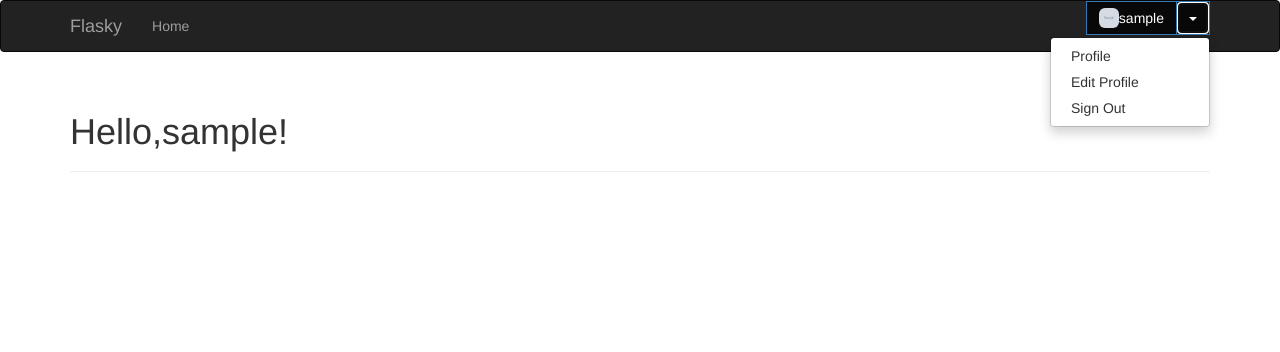
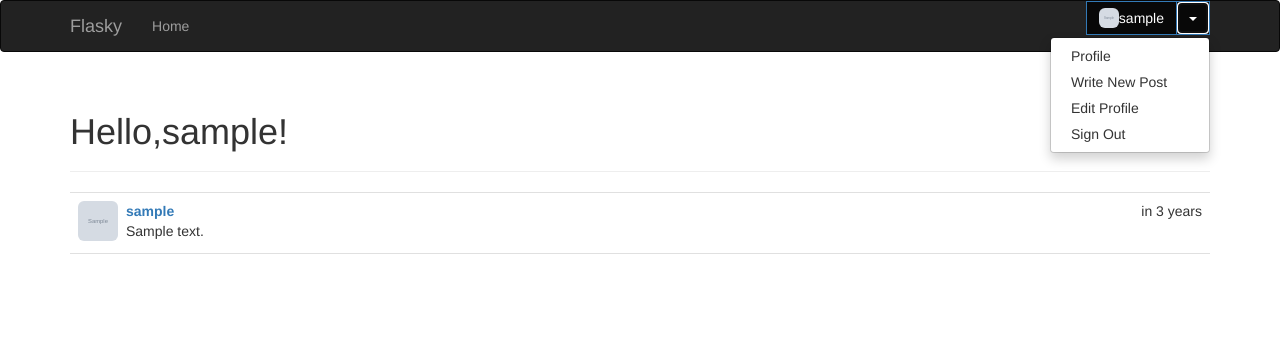
Before and after one commit to Derrick-Liu/project1, a Flask app: page / in a window 1280 px wide, after a click that opens the changed part. Shown: the top 352 px of the page. Run offline with Flask 2, Linux system fonts and the light colour scheme; a user stored in the database is signed in; tables that the repository leaves empty hold one stand-in row (values such as "Sample post"); grey boxes marked "Sample" are stand-in pictures; some libraries are stand-ins or nearby versions.

Commit message:
增加了已登录用户的发帖功能，并在个人主页和网站首页显示用户已发帖，测试有效

```diff
--- a/app/__init__.py
+++ b/app/__init__.py
@@ -4,11 +4,13 @@ from flask_bootstrap import Bootstrap
 from flask_sqlalchemy import SQLAlchemy
 from flask_login import LoginManager
 from flask_mail import Mail
+from flask_moment import Moment
 
 bootstrap=Bootstrap()
 db=SQLAlchemy()
 login_manager=LoginManager()
 mail=Mail()
+moment=Moment()
 
 def create_app(config_name):
     app=Flask(__name__)
@@ -18,6 +20,7 @@ def create_app(config_name):
     db.init_app(app)
     login_manager.init_app(app)
     mail.init_app(app)
+    moment.init_app(app)
 
     from .main import main as main_blueprint
     app.register_blueprint(main_blueprint)
--- a/app/auth/forms.py
+++ b/app/auth/forms.py
@@ -1,15 +1,15 @@
-from flask_wtf import Form
+from flask_wtf import FlaskForm
 from wtforms import StringField,SubmitField,TextAreaField,PasswordField,BooleanField,ValidationError
 from wtforms.validators import DataRequired,Length,EqualTo,Email
 from ..models import User,Role
 
-class LoginForm(Form):
+class LoginForm(FlaskForm):
     username=StringField('What is your name?',validators=[DataRequired()])
     password=PasswordField('Password',validators=[DataRequired(),Length(1,64)])
     remember_me=BooleanField('Remember me')
     submit=SubmitField('Submit')
 
-class RegisterForm(Form):
+class RegisterForm(FlaskForm):
     username=StringField('Username',validators=[DataRequired(),Length(1,64)])
     password=PasswordField('Password',validators=[DataRequired(),Length(1,32),
                                                   EqualTo('password2',message='Passwords must match')])
--- a/app/email.py
+++ b/app/email.py
@@ -11,7 +11,7 @@ def send_asnc_email(app,msg):
 def send_email(to,subject,template,**kwargs):
     app = current_app._get_current_object()
     msg=Message(app.config['FLASKY_MAIL_SUBJECT_PREFIX']+subject,
-                sender=app.config['FLASKY_MAIL_SENDER'],recipients=[to])  #something about the email
+                sender=app.config['FLASKY_MAIL_SENDER'],recipients=[to])
     msg.body=render_template(template+'.txt',**kwargs)
     msg.html=render_template(template+'.html',**kwargs)
     thr=Thread(target=send_asnc_email,args=[app,msg])
--- a/app/main/form.py
+++ b/app/main/form.py
@@ -1,10 +1,10 @@
-from flask_wtf import Form
+from flask_wtf import FlaskForm
 from wtforms import StringField,TextAreaField,SubmitField
 from wtforms.validators import DataRequired,Email,Length,ValidationError
 from flask_login import current_user
 from app.models import User,Role
 
-class EditProfileForm(Form):
+class EditProfileForm(FlaskForm):
 	username=StringField('Username',validators=[DataRequired()])
 	age = StringField('Age', validators=[])
 	gender=StringField('Gender')
@@ -17,3 +17,7 @@ class EditProfileForm(Form):
 	def validate_username(self,field):
 		if field.data!=current_user.username and User.query.filter_by(username=field.data).first():
 			raise ValidationError('Username %s already exists'%field.data)
+
+class EditPostForm(FlaskForm):
+	body=TextAreaField('Edit your post:',validators=[DataRequired(),Length(min=5)])
+	submit=SubmitField('Submit')
--- a/app/main/views.py
+++ b/app/main/views.py
@@ -1,23 +1,34 @@
 from . import main
 from flask import redirect,render_template,flash,url_for,request,abort,send_from_directory,current_app
 from flask_login import login_required,current_user
-from app.models import User,Role,db
-from .form import EditProfileForm
+from app.models import User,Role,db,Post
+from .form import EditProfileForm,EditPostForm
 import xlrd
 from xlutils.copy import copy
 from werkzeug.utils import secure_filename
 import os
+from app.models import Permission
 
-@main.route('/')
+@main.route('/',methods=['GET','POST'])
 def index():
-    return render_template('index.html')
+	form=EditPostForm()
+	if request.method=="POST":
+		post=Post(
+			body=request.form.get('body'),
+			author=current_user._get_current_object()
+		)
+		db.session.add(post)
+		return redirect(url_for('main.index'))
+	posts=Post.query.order_by(Post.timestamp.desc()).all()
+	return render_template('index.html',form=form,posts=posts)
 
 @main.route('/profile/<username>')
 @login_required
 def profile(username):
     user=User.query.filter_by(username=username).first()
     if user is not None:
-        return render_template('user.html',user=user)
+	    posts=user.posts.order_by(Post.timestamp.desc()).all()
+	    return render_template('user.html',user=user,posts=posts)
     else:
         flash('%s is not registered!'%username)
         return redirect(url_for('main.index'))
@@ -81,3 +92,17 @@ def upload_file():
 def uploaded_file(filename):
     app = current_app._get_current_object()
     return send_from_directory(app.config['UPLOAD_IMG_LOCATION'],filename)
+
+@main.route('/edit_post',methods=['POST',"GET"])
+@login_required
+def edit_post():
+	form=EditPostForm()
+	if form.validate_on_submit() and current_user.can(Permission.WRITE_ARTICLES):
+		post=Post(
+			body=form.body.data,
+			author=current_user._get_current_object()
+		)
+		db.session.add(post)
+		return redirect(url_for('main.index'))
+	posts=current_user.posts.order_by(Post.timestamp.desc()).all()
+	return render_template('edit_post.html',form=form,posts=posts)
--- a/app/models.py
+++ b/app/models.py
@@ -4,6 +4,8 @@ from werkzeug.security import generate_password_hash,check_password_hash
 from itsdangerous import TimedJSONWebSignatureSerializer as Serializer
 from flask import current_app
 from datetime import datetime
+import bleach
+from markdown import markdown
 
 class Permission:
     FOLLOW=0x01
@@ -58,6 +60,8 @@ class User(UserMixin,db.Model):
 
 	head_img=db.Column(db.String)
 
+	posts=db.relationship('Post',backref='author',lazy='dynamic')
+
 	def  __init__(self,**kwargs):
 		super(User,self).__init__(**kwargs)
 		if self.role is None:
@@ -66,15 +70,15 @@ class User(UserMixin,db.Model):
 			if self.role is None:
 				self.role=Role.query.filter_by(default=True).first()
 
-	def can(self,Permission):
-		return self.role is not None and (self.role.permission&Permission)==Permission
+	def can(self,permission):
+		return self.role is not None and (self.role.permission&permission)==permission
 
 	def is_administrator(self):
 		return self.can(Permission.ADMINISTER)
 
 	@property
 	def password(self):
-		raise AttributeError('Password can not be read!')\
+		raise AttributeError('Password can not be read!')
 
 	@password.setter       # Enable to set password
 	def password(self,password):
@@ -100,14 +104,28 @@ class User(UserMixin,db.Model):
 		db.session.add(self)
 		return True
 
-class AnonymousUser(AnonymousUserMixin):
-	def can(self,Permission):
-		return False
-	def is_administrator(self):
-		return False
-login_manager.anonymous_user=AnonymousUser
+# class AnonymousUser(AnonymousUserMixin):
+# 	def can(self,permissions):
+# 		return False
+# 	def is_administrator(self):
+# 		return False
+# login_manager.anonymous_user=AnonymousUser()
 
 from . import login_manager
 @login_manager.user_loader
 def load_user(user_id):
 	return User.query.get(int(user_id))
+
+class Post(db.Model):
+	__tablename__='posts'
+	id=db.Column(db.Integer,primary_key=True)
+	body=db.Column(db.Text)
+	body_html = db.Column(db.Text)
+	timestamp=db.Column(db.DateTime,index=True,default=datetime.utcnow())
+	author_id=db.Column(db.Integer,db.ForeignKey('users.id'))
+
+	@staticmethod
+	def on_changed_body(target,value,oldvalue,initiator):
+		allowed_tags=['a','abbr','acronym','b','blockquote','code','em','i','li','ol','pre','strong','ul','h1','h2','h3','p']
+		target.body_html=bleach.linkify(bleach.clean(markdown(value,output_format='html'),tags=allowed_tags,strip=True))
+db.event.listen(Post.body,'set',Post.on_changed_body)
--- a/app/static/styles.css
+++ b/app/static/styles.css
@@ -1,11 +1,9 @@
+.profile-relative {
+    position: relative;
+}
 .profile-thumbnail {
     position: absolute;
 }
-
-.profile-relative {
-    position: relative;
-}
-
 .profile-header {
     min-height: 260px;
     margin-left: 280px;
@@ -35,13 +33,14 @@ div.post-date {
 }
 div.post-author {
     font-weight: bold;
+    margin-left: 48px;
 }
 div.post-thumbnail {
     position: absolute;
 }
 div.post-content {
     margin-left: 48px;
-    min-height: 48px;
+    min-height: 24px;
 }
 div.post-footer {
     text-align: right;
--- /dev/null
+++ b/app/templates/_posts.html
@@ -0,0 +1,20 @@
+
+<ul class="posts">
+    {% for post in posts %}
+    <li class="post">
+        <div class="post-thumbnail">
+            <a href="{{url_for('main.profile',username=post.author.username)}}">
+                <img class="img-rounded profile-thumbnail" src="{{post.author.head_img}}" height="40" width="40">
+            </a>
+        </div>
+        <div class="post-date">{{ moment(post.timestamp).fromNow(refresh=True) }}</div>
+
+        <div class="post-author">
+            <a href="{{url_for('main.profile',username=post.author.username)}}">
+                {{ post.author.username }}
+            </a>
+        </div>
+        <div class="post-content">{{ post.body }}</div>
+    </li>
+    {% endfor %}
+</ul>
--- a/app/templates/base.html
+++ b/app/templates/base.html
@@ -1,6 +1,10 @@
 {% extends "bootstrap/base.html" %}
 
 {% block title %}Flasky{% endblock %}
+{% block scripts %}
+{{ super() }}
+{{ moment.include_moment() }}
+{% endblock %}
 
 {% block head %}
 {{ super() }}
@@ -38,6 +42,7 @@
                     </a>
                     <ul class="dropdown-menu">
                         <li><a href="{{ url_for('main.profile',username=current_user.username)}}">Profile</a> </li>
+                        <li><a href="{{url_for('main.edit_post')}}">Write New Post</a></li>
                         <li><a href="{{ url_for('main.edit_profile',username=current_user.username)}}">Edit Profile</a></li>
                         <li><a href="{{url_for('auth.logout')}}">Sign Out</a></li>
                     </ul>
--- a/app/templates/index.html
+++ b/app/templates/index.html
@@ -1,4 +1,5 @@
 {% extends "base.html" %}
+{% import "bootstrap/wtf.html" as wtf %}
 
 {% block title %} Flask-index {% endblock %}
 
@@ -10,4 +11,10 @@
     <h1>Hello,Stranger. This is the home page!</h1>
     {% endif %}
 </div>
+{% if current_user.is_authenticated %}
+{% if current_user.can(Permission.WRITE_ARTICLES) %}
+{{ wtf.quick_form(form) }}
+{% endif %}
+{% endif %}
+{% include "_posts.html" %}
 {% endblock %}
--- a/app/templates/user.html
+++ b/app/templates/user.html
@@ -38,7 +38,10 @@
     <p>注册时间：{{ user.member_since }}</p>
     <p>上次登录：{{ user.last_login }}</p>
     <p>自我介绍：{{ user.selfintr }}</p>
-
+</div>
+<div>
+    <p class="test-right"><em><a href="{{url_for('main.edit_post')}}">Write New Post</a></em></p>
+    {% include "_posts.html" %}
 </div>
 
 {% endblock %}
```
Also changed, not shown: app/templates/edit_post.html (added, +12 -0 lines), 7 other files.
